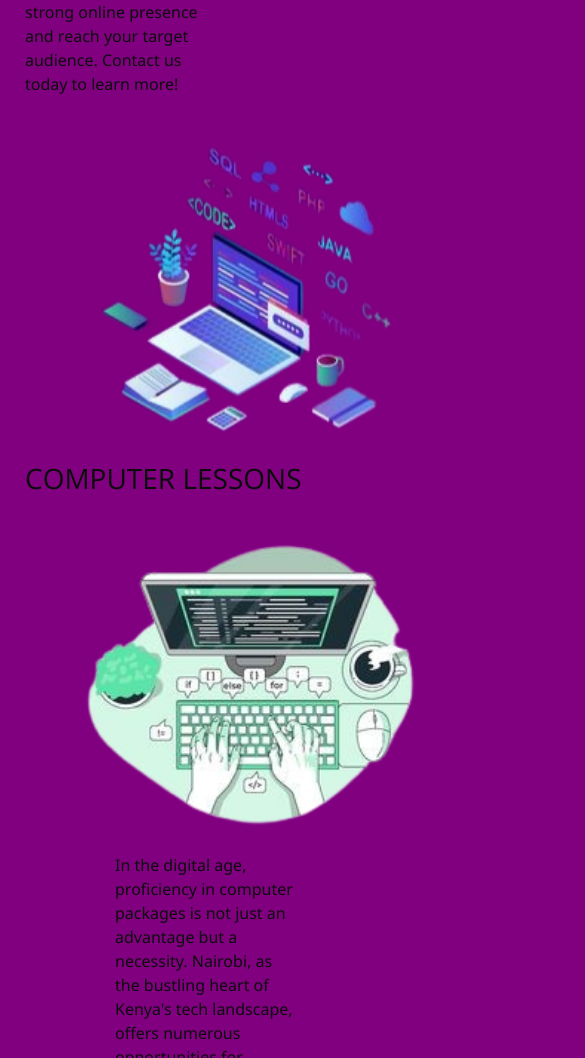
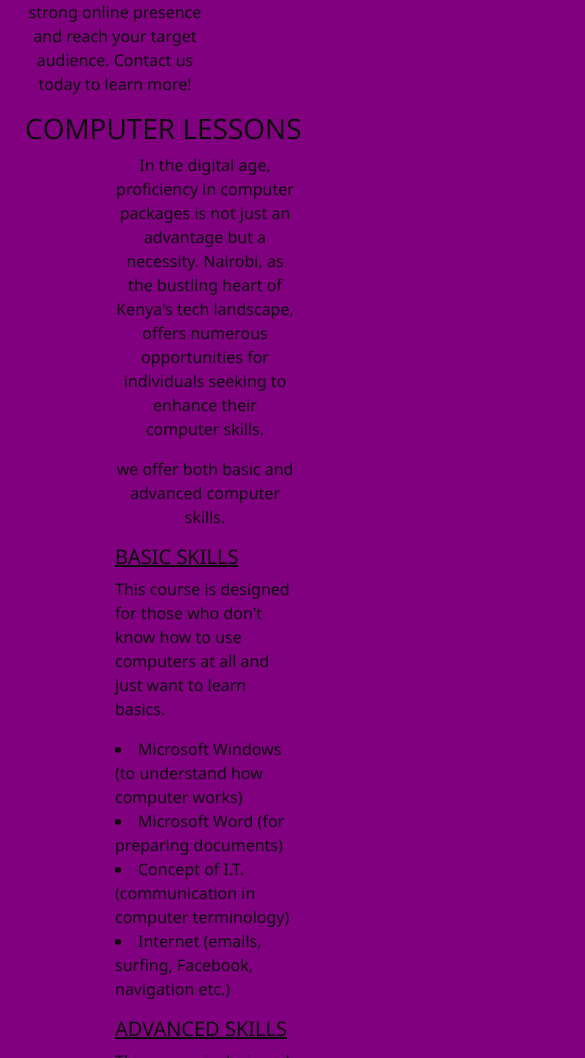
Before and after one commit to reflite-technologies/REFLITETECH, a plain HTML site: page service.html in a window 390 px wide. Shown: the part 942-2000 px from the top of the page, 585 px wide, since content can reach past the window. Drawn offline with nearby package versions, Linux system fonts and the light colour scheme; some packages are replaced by stand-ins of ours; files that its build step writes are made by us from their sources.

Commit message:
Add files via upload

```diff
--- a/service.css
+++ b/service.css
@@ -67,17 +67,17 @@ font-family: 'Segoe UI', Tahoma, Geneva, Verdana, sans-serif;
         height: fit-content;
         display: block;
         font-family: 'Segoe UI', Tahoma, Geneva, Verdana, sans-serif;
+        justify-content: center;
+        text-align: center;
 
     }
     p{
         width: 100%;
+        justify-self: center;
+        text-align: center;
     }
-    #class{
-        border: none;
-        align-content: center;
-        justify-self: center;
-        position: relative;
-        margin-left: px;
+    img{
+        display: none;
     }
 
 }
```
